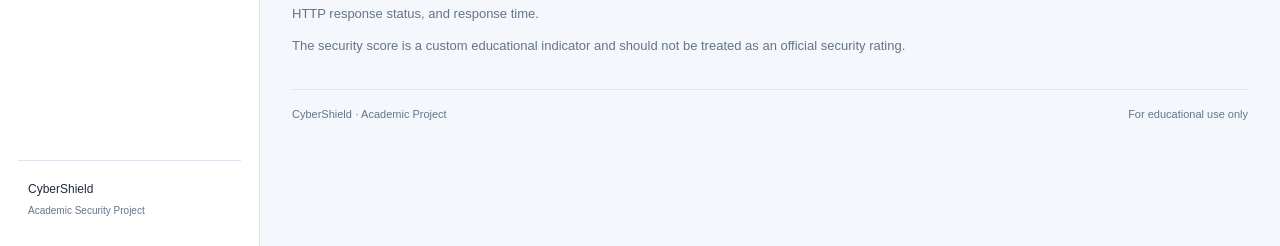
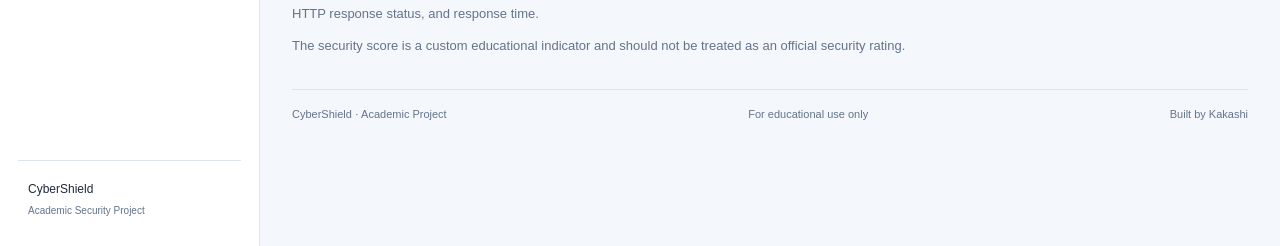
Before and after one commit to kakashi-2211/CyberShield, a Flask app: page / in a window 1280 px wide. Shown: the part 554-800 px from the top of the page. Run offline with Flask 3, Linux system fonts and the light colour scheme.

Commit message:
Update index.html

```diff
--- a/templates/index.html
+++ b/templates/index.html
@@ -390,7 +390,8 @@
                 <p>
                     For educational use only
                 </p>
-
+                <p>
+                    Built by Kakashi
             </footer>
 
         </main>
```
